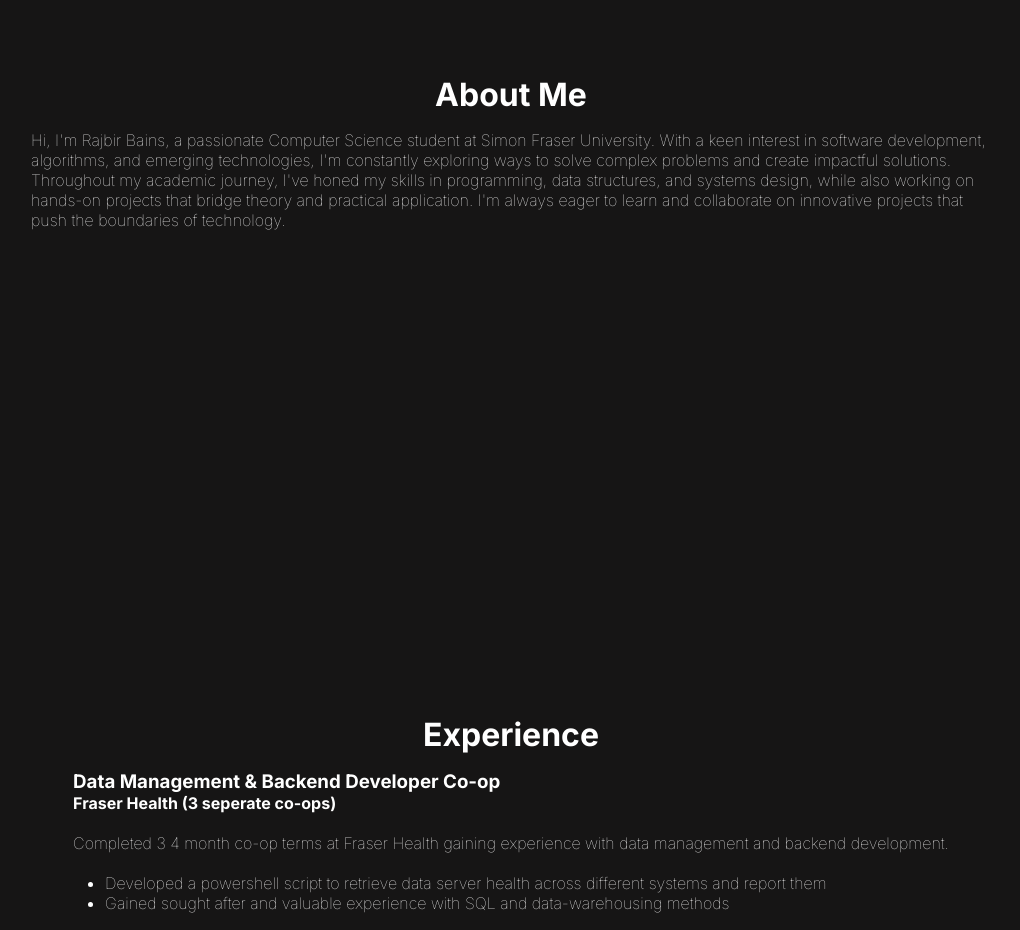
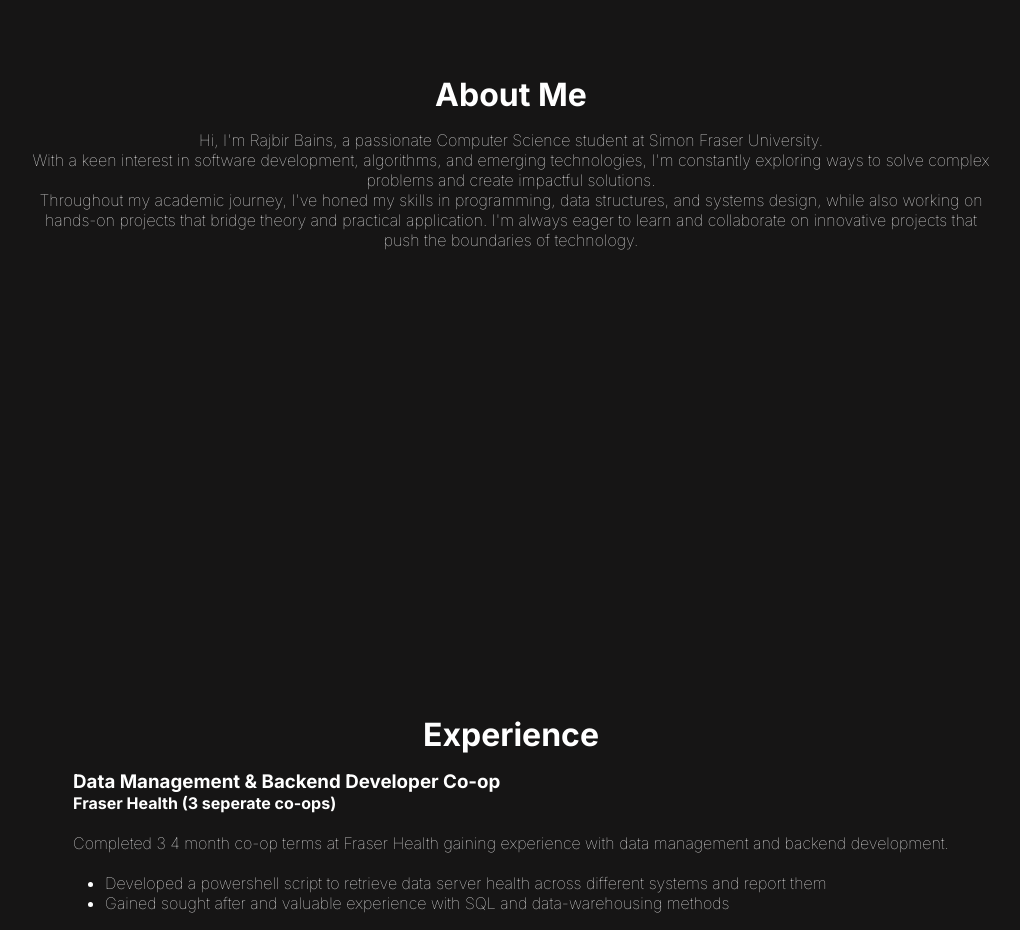
Before and after one commit to RajbirBains/web-portfolio, a plain HTML site: page index.html in a window 1280 px wide. Shown: the part 780-1710 px from the top of the page, without its empty margins (129-1149 px from the left). Drawn offline with Linux system fonts and the light colour scheme; a web font is replaced by a local one.

Commit message:
Fix about me section text styling

```diff
--- a/Styles/styles.css
+++ b/Styles/styles.css
@@ -204,6 +204,7 @@ section{
 
 .about-me-text-p1{
     font-size: 1rem;
+    text-align: center;
 }
 
 
--- a/index.html
+++ b/index.html
@@ -70,8 +70,8 @@
         <div class="about-me-text-container">
             <h1 class="about-me-header">About Me</h1>
             <p class="about-me-text-p1">
-                Hi, I'm Rajbir Bains, a passionate Computer Science student at Simon Fraser University.
-                With a keen interest in software development, algorithms, and emerging technologies, I'm constantly exploring ways to solve complex problems and create impactful solutions.
+                Hi, I'm Rajbir Bains, a passionate Computer Science student at Simon Fraser University. <br>
+                With a keen interest in software development, algorithms, and emerging technologies, I'm constantly exploring ways to solve complex problems and create impactful solutions. <br>
                 Throughout my academic journey, I've honed my skills in programming, data structures, and systems design, while also working on hands-on projects that bridge theory and practical application.
                 I'm always eager to learn and collaborate on innovative projects that push the boundaries of technology.
 
```
